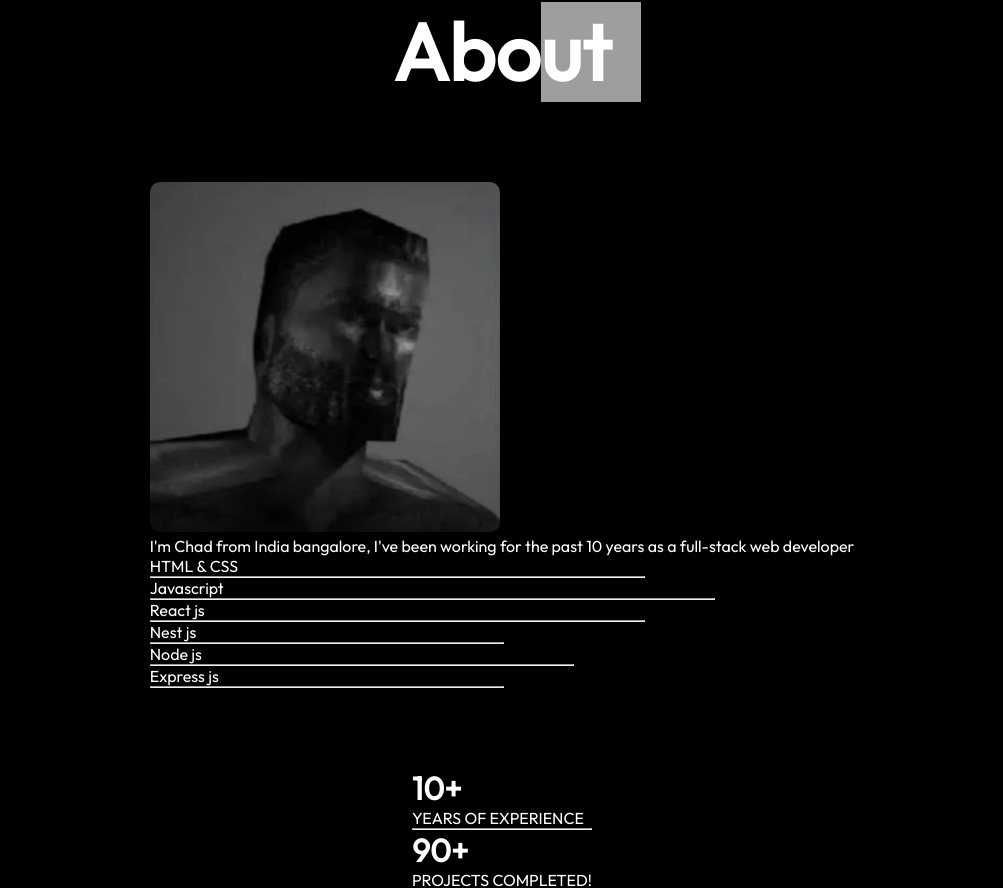
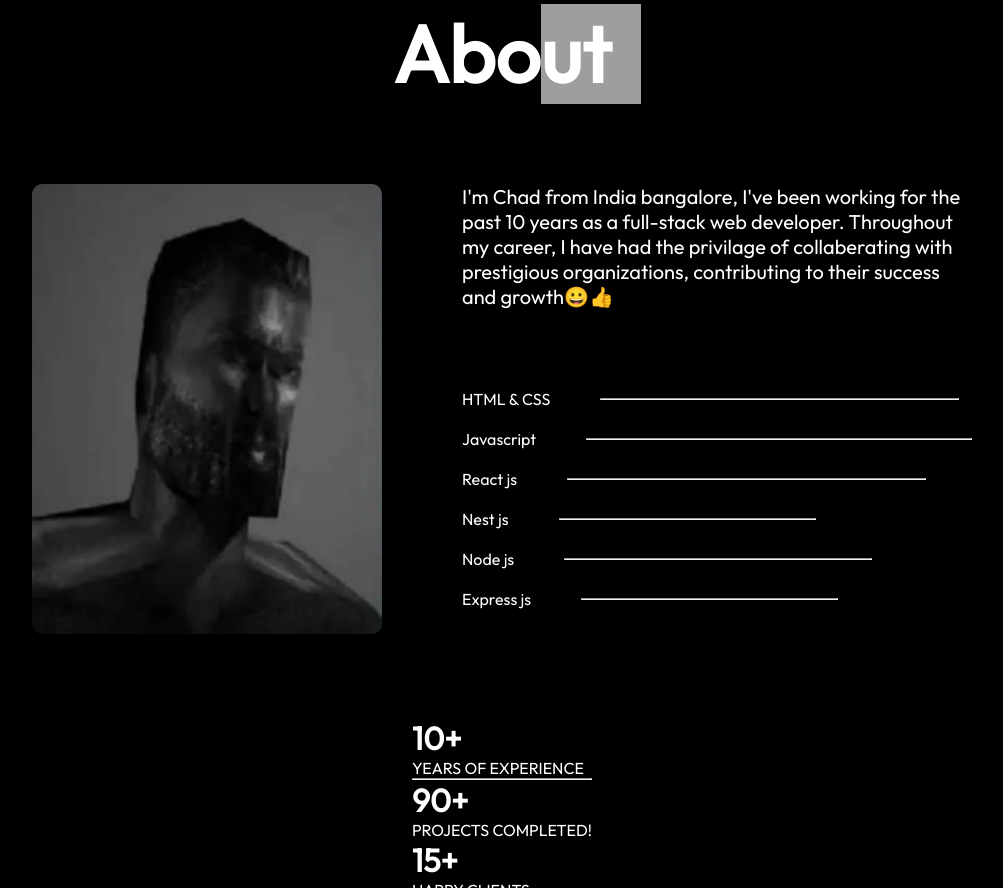
Before and after one commit to Vinay-webDev/React-portfolio1, a React (Vite) app: page / in a window 1280 px wide. Shown: the part 869-1757 px from the top of the page, without its empty margins (138-1141 px from the left). Built offline with nearby package versions, Linux system fonts and the light colour scheme; grey boxes are pictures that could not be loaded.

Commit message:
those percentage Lines ( styling )
CSS

```diff
--- a/src/components/About/About.css
+++ b/src/components/About/About.css
@@ -22,8 +22,36 @@
     right: 0;
     z-index: -1;
 }
+.about-sections{
+    display: flex;
+    gap: 80px;
+}
 .about-sections img{
     width: 350px;
-    height: 350px;
+    height: 450px;
     border-radius: 10px;
 }
+.about-right{
+    display: flex;
+    flex-direction: column;
+    gap: 80px;
+}
+.about-para{
+    display: flex;
+    flex-direction: column;
+    gap: 20px;
+    font-size: 1.25em;
+    font-weight: 500;
+}
+.about-skills{
+    display: flex;
+    flex-direction: column;
+    gap: 20px;
+}
+/***.about-skill***/
+.about-skill{
+    display: flex;
+    gap:50px;
+    align-items: center;
+    transition: 0.3s;
+}
--- a/src/components/About/About.jsx
+++ b/src/components/About/About.jsx
@@ -16,7 +16,7 @@ const About = () => {
         </div>
         <div className="about-right">
           <div className="about-para">
-            <p>I'm Chad from India bangalore, I've been working for the past 10 years as a full-stack web developer</p>
+            <p>I'm Chad from India bangalore, I've been working for the past 10 years as a full-stack web developer. Throughout my career, I have had the privilage of collaberating with prestigious organizations, contributing to their success and growth😀👍</p>
           </div>
           <div className="about-skills">
             <div className="about-skill"><p>HTML & CSS</p><hr style={{width:"70%"}} /></div>
--- a/src/components/Hero/Hero.css
+++ b/src/components/Hero/Hero.css
@@ -31,7 +31,7 @@
     display: flex;
     align-items: center;
     gap: 35px;
-    font-size: 1.15em;
+    font-size: 1.25em;
 }
 .hero-connect{
     background: linear-gradient(267deg, hsl(29, 71%, 50%), hsl(287, 76%, 51%));
```
Also changed, not shown: ss/About/Screenshot 2024-08-01 191821.png (added), ss/About/Screenshot 2024-08-01 191830.png (added).
